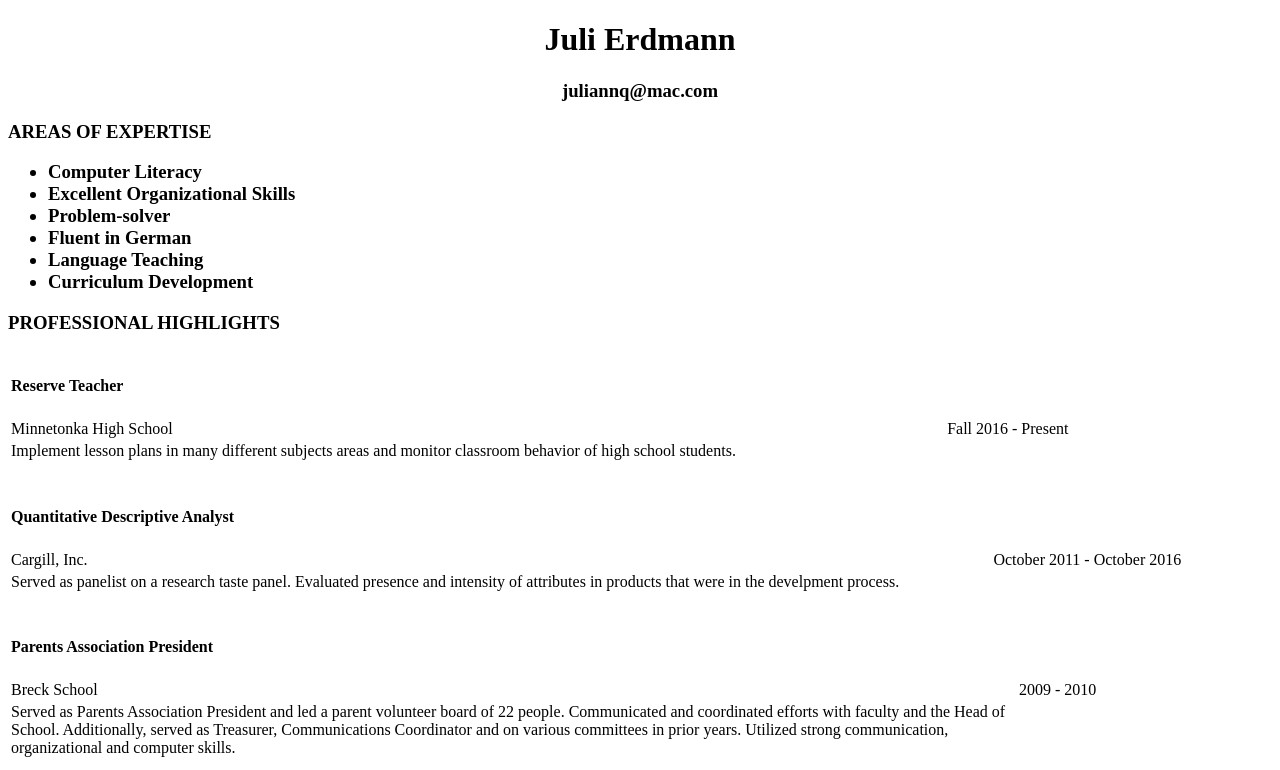
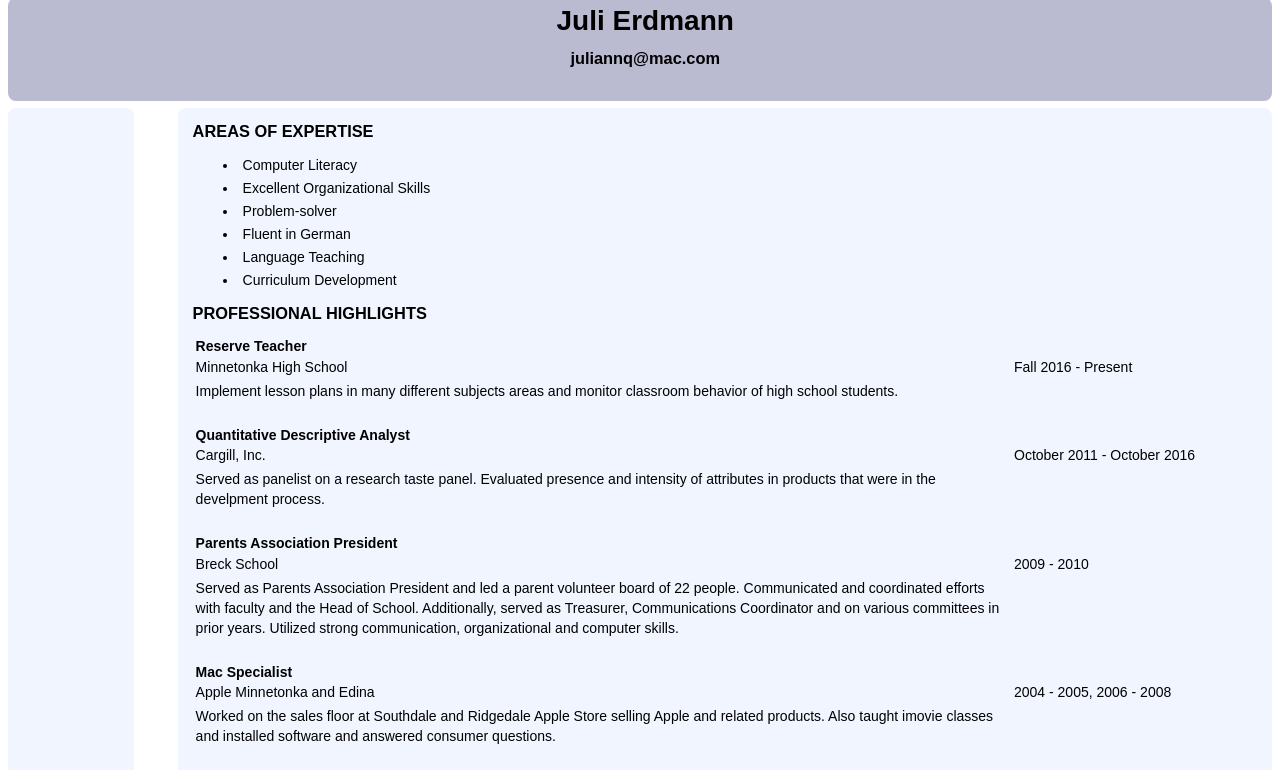
Before and after one commit to juliq/julierdmann.github.io, a plain HTML site: page index.html in a window 1280 px wide. Shown: the top 770 px of the page. Drawn offline with Linux system fonts and the light colour scheme.

Commit message:
Update index.html
edited stylesheet info reference

```diff
--- a/index.html
+++ b/index.html
@@ -3,7 +3,7 @@
 	<head>
 		<meta charset="utf-8"/>
 		<meta name="viewport" content="width=device-width, initial-scale=1.0">
-		<link rel="stylesheet" type="text/css" href="css/stylesheet.css"/>
+		<link rel="stylesheet" type="text/css" href="style.css"/>
 		<title>Juli's Resume</title>
 	</head>
 	<body>
```
